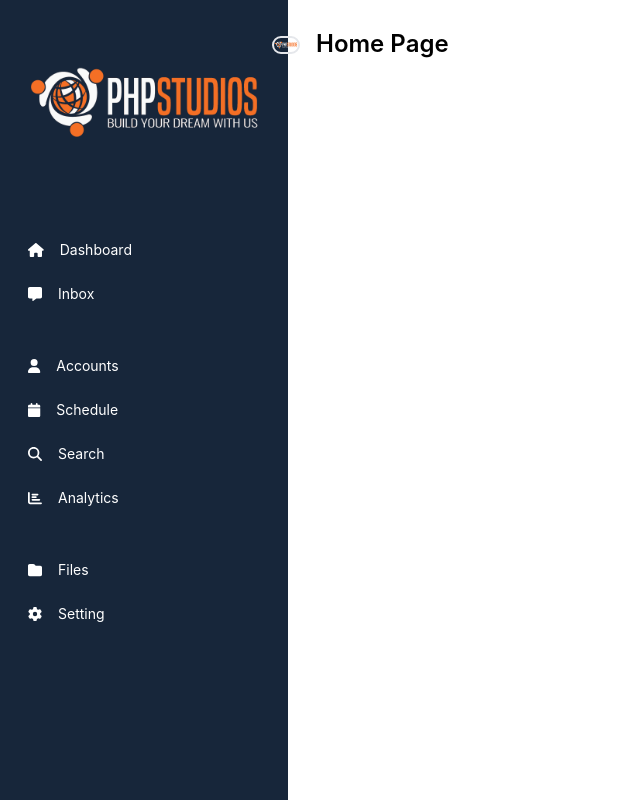
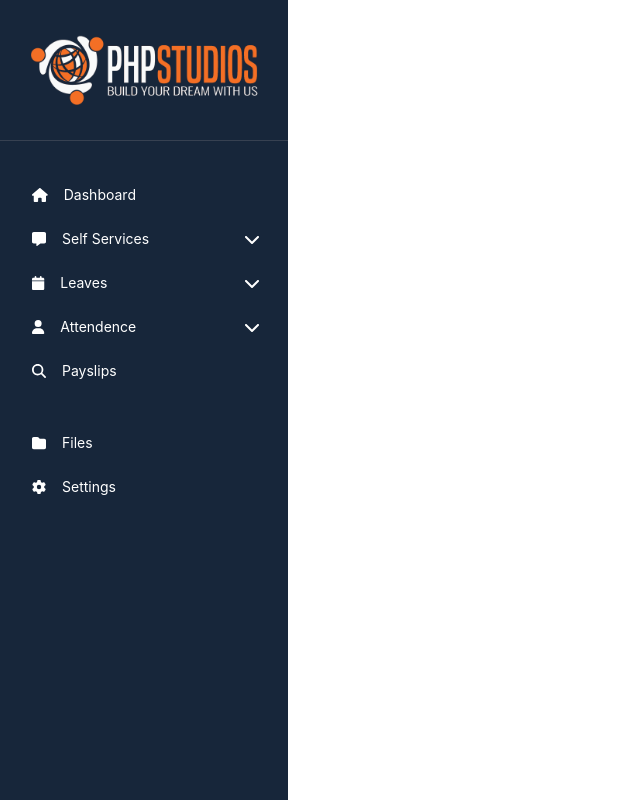
Before and after one commit to ZeeAnsari11/HRM-MERN, a React (Create React App) app in the folder frontend/: page / in a window 1280 px wide. Shown: the whole page, without its empty margins (0-640 px from the left). Built offline with nearby package versions, Linux system fonts and the light colour scheme.

Commit message:
navbar fixes

```diff
--- a/frontend/src/App.js
+++ b/frontend/src/App.js
@@ -3,9 +3,12 @@ import Navbar from "./components/Navbar";
 
 function App() {
   return (
-    <>
+    <div className="flex">
       <Navbar />
-    </>
+      {/* <div className="h-screen flex-1 p-7">
+        <h1 className="text-2xl font-semibold ">Home Page</h1>
+        </div> */}
+    </div>
   );
 }
 
--- a/frontend/src/components/Navbar/configuration.js
+++ b/frontend/src/components/Navbar/configuration.js
@@ -1,4 +1,4 @@
-import { faHome, faMessage, faUser, faCalendar, faSearch, faChartBar, faFolder, faGear } from '@fortawesome/free-solid-svg-icons'
+import { faHome, faMessage, faUser, faCalendar, faSearch, faFolder, faGear } from '@fortawesome/free-solid-svg-icons'
 
 export const configuration = {
     background: "#263871",
@@ -7,12 +7,38 @@ export const configuration = {
 }
 
 export const Menus = [
-    { title: "Dashboard", font:faHome, gap: true },
-    { title: "Inbox", font:faMessage },
-    { title: "Accounts", font: faUser, gap: true },
-    { title: "Schedule ", font: faCalendar },
-    { title: "Search", font: faSearch },
-    { title: "Analytics", font: faChartBar },
-    { title: "Files ", font: faFolder, gap: true },
-    { title: "Setting", font: faGear },
+    { title: "Dashboard", font:faHome, gap: true, child:[] },
+    {
+        title: "Self Services",
+        font:faMessage,
+        child: [
+            { title: "Probation", font:faHome },
+            { title: "Roaster", font:faHome },
+            { title: "Chart", font:faHome },
+            { title: "Loan & Advance", font:faHome },
+            { title: "Time Sheet", font:faHome },
+        ]
+    },
+    {
+        title: "Leaves",
+        font: faCalendar,
+        child: [
+            { title: "Request Leave", font: faCalendar },
+            { title: "View Leaves", font: faCalendar },
+            { title: "Policy", font: faCalendar },
+        ]
+    },
+    {
+        title: "Attendence",
+        font: faUser,
+        child: [
+            { title: "Time Sheet", font: faCalendar },
+            { title: "Attendence Request ", font: faCalendar },
+            { title: "Work From Home", font: faCalendar },
+        ]
+    },
+
+    { title: "Payslips", font: faSearch, child:[]  },
+    { title: "Files ", font: faFolder, gap: true, child:[]},
+    { title: "Settings", font: faGear, child:[] },
 ];
--- /dev/null
+++ b/frontend/src/components/Navbar/elements/SubMenu.js
@@ -0,0 +1,35 @@
+import React from 'react';
+import { FontAwesomeIcon } from '@fortawesome/react-fontawesome'
+import { faChevronDown } from '@fortawesome/free-solid-svg-icons';
+
+const SubMenu = ({ menu, open }) => {
+    const [toggle, setToggler] = React.useState(false);
+    return (
+        <>
+        <div className={`${open && "flex flex-row justify-between items-center"} ${menu.gap ? "mt-9" : "mt-2"} rounded px-2 py-1 hover:bg-gray-600 hover:shadow-md`}>
+            <li className={`flex ${!open && "flex-col py-4 space-y-2"} rounded-md p-1 cursor-pointer text-gray-300 text-sm items-center gap-x-4`}>
+                <FontAwesomeIcon icon={menu.font} color={'white'} className={`${!open && "text-lg"}`} />
+                <p className={`text-white origin-left duration-200`}>
+                    {menu.title}
+                </p>
+            </li>
+            {(menu.child.length !== 0 && open) ? <FontAwesomeIcon icon={faChevronDown} className={`${!open && "rotate-[180deg]"}`} color='white' onClick={() => setToggler(!toggle)}/> : null}
+        </div>
+        {
+            toggle ?
+            <div className={`px-6 py-1 bg-gray-700 duration-300`}>
+                {menu.child.map((menuItem) => {
+                    return <li className={`flex ${!open && "flex-col py-4 space-y-2"} rounded-md p-1 cursor-pointer text-gray-300 text-sm items-center gap-x-4`}>
+                        <FontAwesomeIcon icon={menu.font} color={'white'} className={`${!open && "text-lg"}`} />
+                        <p className={`text-white origin-left duration-200`}>
+                            {menuItem.title}
+                        </p>
+                    </li>
+                })}
+            </div> : null
+        }
+        </>
+    )
+}
+
+export default SubMenu
--- a/frontend/src/components/Navbar/index.jsx
+++ b/frontend/src/components/Navbar/index.jsx
@@ -1,40 +1,27 @@
 import React from 'react';
-import { FontAwesomeIcon } from '@fortawesome/react-fontawesome'
 import { Menus } from './configuration';
 import logo from '../../assets/logo-white.png';
 import logoNoText from '../../assets/logo-no-text.png';
+import SubMenu from './elements/SubMenu';
 
 const Navbar = () => {
     const [open, setOpen] = React.useState(true);
 
     return (
-        <div className="flex">
-            <div className={` ${open ? "w-72" : "w-20"} bg-sideBarPrimaryColor h-screen p-5  pt-8 relative duration-300`}>
-                <img
-                    src={logo}
-                    className={`absolute cursor-pointer -right-3 top-9 w-7 border-dark-purple border-2 rounded-full  ${!open && "rotate-180"}`}
-                    onClick={() => setOpen(!open)}
-                    alt="qwer"
-                />
-                <div className="flex gap-x-4 justify-center items-center">
+            <div className={` ${open ? "w-72" : "w-28"} bg-sideBarPrimaryColor h-screen relative duration-300`}>
+                <div className="flex flex-col gap-x-4 justify-center items-center">
                     <img src={open? logo : logoNoText}
-                        className={`cursor-pointer duration-500`} alt="qwer"/>
+                        onClick={() => setOpen(!open)}
+                        className={`cursor-pointer duration-500 px-5`} alt="company logo"
+                    />
+                    <div className='h-[1.5px] bg-gray-700 w-full'></div>
                 </div>
-                <ul className="pt-6">
-                    {Menus.map((Menu, index) => (
-                        <li key={index} className={`flex rounded-md p-2 cursor-pointer hover:bg-light-white text-gray-300 text-sm items-center gap-x-4 ${Menu.gap ? "mt-9" : "mt-2"} ${index === 0 && "bg-light-white"}`}>
-                            <FontAwesomeIcon icon={Menu.font} color={'white'}/>
-                            <p className={`${!open && "hidden"} text-white origin-left duration-200`}>
-                                {Menu.title}
-                            </p>
-                        </li>
-                    ))}
+                <ul className={`px-5 ${!open && "px-0"}`}>
+                    {Menus.map((Menu, index) => {
+                        return <SubMenu menu={Menu} key={index} open={open}/>
+                    })}
                 </ul>
             </div>
-            <div className="h-screen flex-1 p-7">
-                <h1 className="text-2xl font-semibold ">Home Page</h1>
-            </div>
-        </div>
     )
 }
 
```
